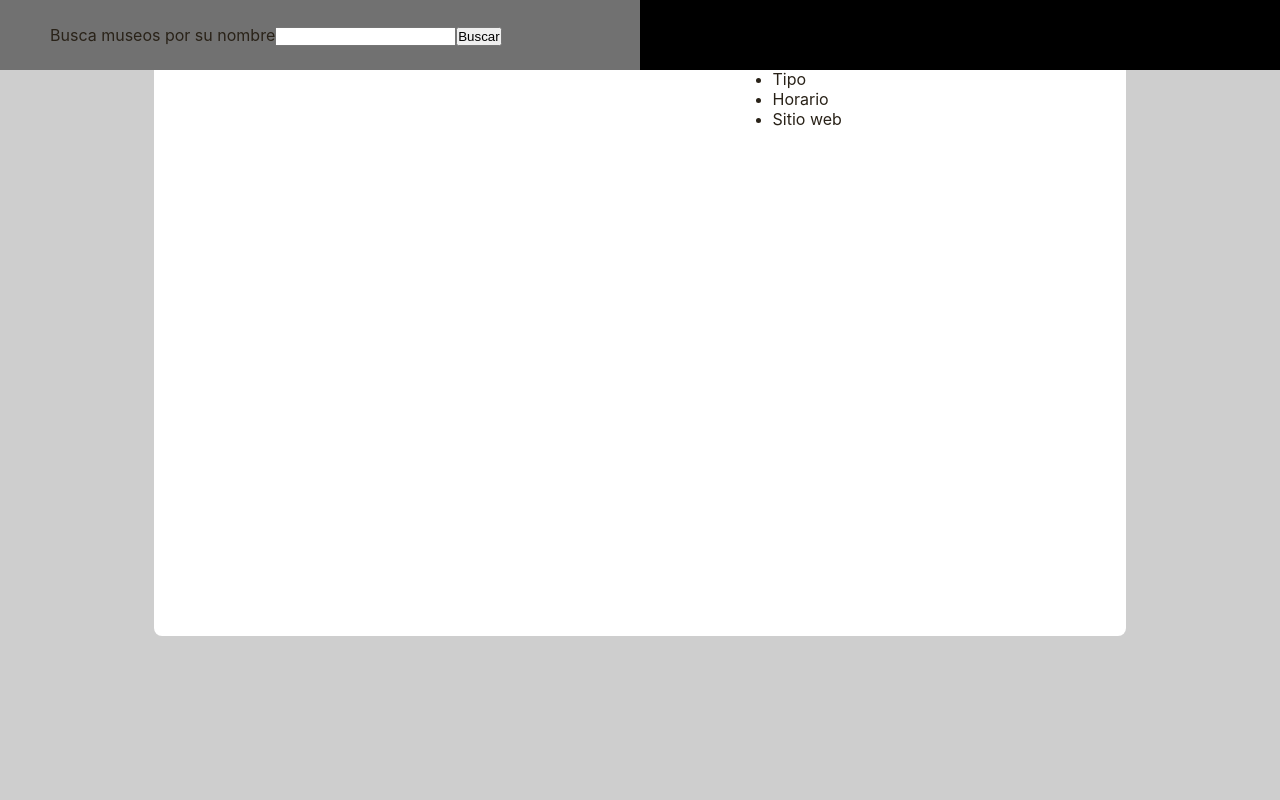
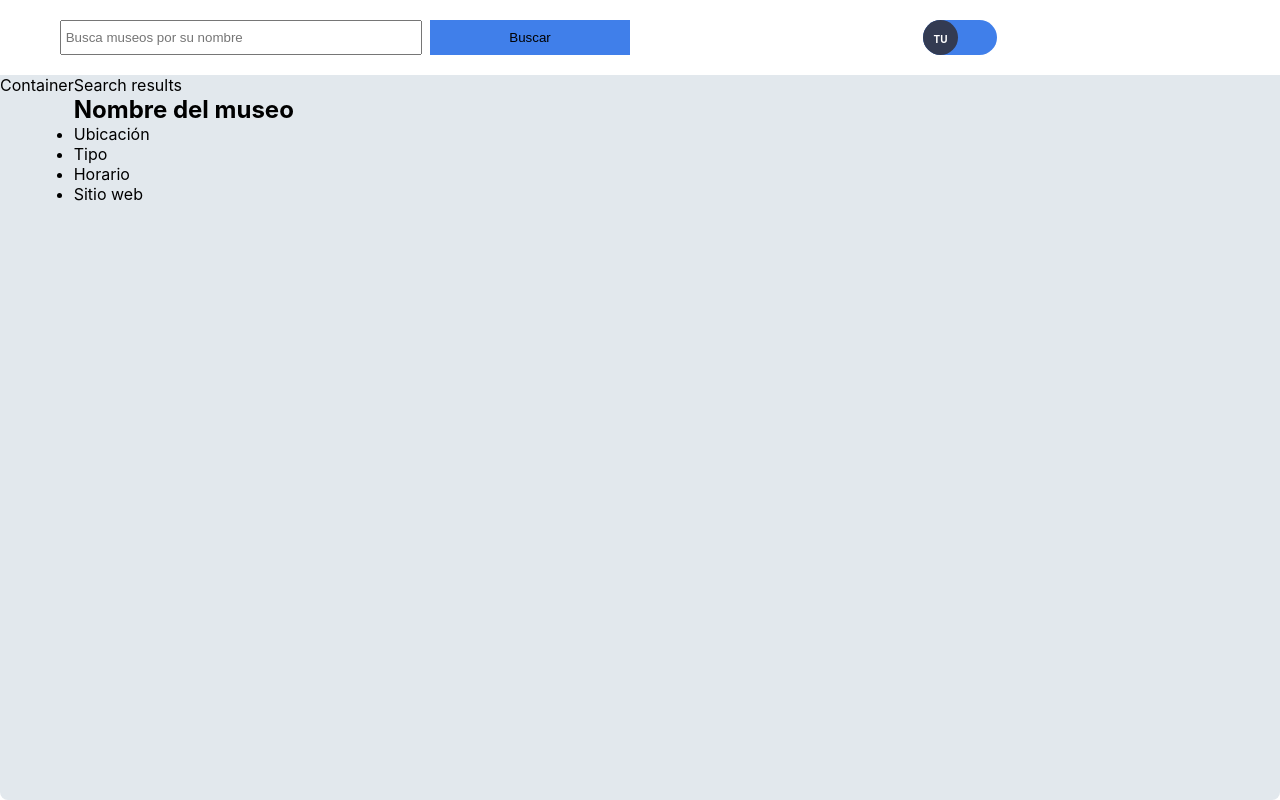
Before and after one commit to pschonffeldt/museos2, a React (Vite) app: page / in a window 1280 px wide. Built offline with nearby package versions, Linux system fonts and the light colour scheme.

Commit message:
Add toggle switch and more styling for topbar

```diff
--- a/src/App.jsx
+++ b/src/App.jsx
@@ -1,16 +1,11 @@
 import Container from "./components/Container";
-import SearchResults from "./components/SearchResults";
-import Sidebar from "./components/Sidebar";
 import Topbar from "./components/Topbar";
 
 function App() {
   return (
     <>
       <Topbar />
-      <Container>
-        <Sidebar />
-        <SearchResults />
-      </Container>
+      <Container />
     </>
   );
 }
--- /dev/null
+++ b/src/components/ActionButtons.tsx
@@ -0,0 +1,11 @@
+export default function ActionButtons() {
+  return (
+    <div className="action-bar-container">
+      <div className="button r" id="button-3">
+        <input type="checkbox" className="checkbox" />
+        <div className="knobs"></div>
+        <div className="layer"></div>
+      </div>
+    </div>
+  );
+}
--- a/src/components/SearchBar.tsx
+++ b/src/components/SearchBar.tsx
@@ -1,13 +1,14 @@
 export default function SearchBar() {
   return (
-    <div className="search-bar">
-      <form>
-        <label>Busca museos por su nombre</label>
-        <input type="text"></input>
+    <div className="search-bar-container">
+      <form className="search-bar">
+        <input
+          className="search-bar-input"
+          type="text"
+          placeholder=" Busca museos por su nombre"
+        ></input>
+        <button className="search-bar-button">Buscar</button>
       </form>
-      <div className="button">
-        <button>Buscar</button>
-      </div>
     </div>
   );
 }
--- a/src/components/Topbar.jsx
+++ b/src/components/Topbar.jsx
@@ -1,9 +1,17 @@
+import ActionButtons from "./ActionButtons";
 import SearchBar from "./SearchBar";
 
 export default function Topbar() {
   return (
     <header className="top-bar">
       <SearchBar />
+      <ActionButtons />
+      {/* Action bar // El action bar debería otorgar un par de acciones extras
+      como por ejemplo compartir (en el caso de haber un museo cargado, comparte
+      ese museo, en el caso de no tener nada cargado, comparte la app misma).
+      Eventualmente podría también tener un switch para cambiar entre light y
+      dark mode. Podría también tener un boton con forma de sobre y que permita
+      a los usuarios suscribirse a nuestro newsletter. */}
     </header>
   );
 }
--- a/src/index.css
+++ b/src/index.css
@@ -12,9 +12,9 @@ textarea {
 
 body {
   font-family: "Inter", sans-serif;
-  background-color: #cecece;
+  /* background-color: #ffffff; */
   overflow: hidden;
-  color: #292218;
+  /* color: #292218; */
 }
 
 #root {
@@ -23,34 +23,44 @@ body {
   justify-content: start;
   align-items: center;
   height: 100vh;
+
+  /* colors */
+  --color-white: #ffffff;
+  --color-lightgray: #f7f8fb;
+  --color-gray: #e2e8ed;
+  --color-darkgray: #6c757d;
+  --color-darkestgray: #485056;
+  --color-darkblue: #283042;
+  --color-middarkblue: #333b52;
+  --color-lightblue: #407fea;
+  --color-green: #e1f3e7;
+  --color-darkgreen: #4abf73;
+  --color-red: #fae1e0;
+  --color-darkred: #d8534e;
 }
 
 main {
-  width: 972px;
-  height: 636px;
-  background-color: #fff;
+  width: 100%;
+  height: 100%;
   border-radius: 8px;
   overflow: hidden;
-  display: grid;
-  grid-template-columns: 7fr 4fr;
-  grid-template-rows: 59px 1fr;
+  display: flex;
+  padding-top: 75px;
 }
 
 .top-bar {
   width: 100%;
-  height: 70px;
+  height: 75px;
   position: fixed;
-  background-color: #000000;
+  background-color: var(--color-white);
   display: flex;
   flex-direction: row;
   justify-content: flex-start;
 }
 
-.search-bar {
+.search-bar-container {
   width: 50%;
-  height: 70px;
-  position: fixed;
-  background-color: #717171;
+  height: 75px;
   display: flex;
   flex-direction: row;
   justify-content: flex-start;
@@ -58,8 +68,123 @@ main {
   padding-left: 50px;
 }
 
+.search-bar {
+  display: flex;
+  align-items: center;
+  width: 600px;
+  padding: 0 10px;
+  box-sizing: border-box;
+  /* border: 1px dashed rgb(0, 255, 0); */
+}
+
+.search-bar-input {
+  flex: 1; /* take up available space */
+  height: 35px;
+  /* border: 1px dashed rgb(0, 4, 255); */
+}
+
+.search-bar-button {
+  margin-left: 8px; /* space between input & button */
+  height: 35px;
+  width: 200px;
+  background-color: var(--color-lightblue);
+  border: none;
+}
+
+.action-bar-container {
+  width: 50%;
+  height: 75px;
+  /* border: dashed rgb(0, 119, 255); */
+  display: flex;
+  justify-content: end; /* center horizontally */
+  align-items: center; /* center vertically */
+  /* padding-left: 0; remove left padding if you want true centering */
+}
+
+.container {
+  background-color: var(--color-gray);
+}
+
+/* Toggle switch */
+
+.button-cover,
+.knobs,
+.layer {
+  position: absolute;
+  top: 0;
+  right: 0;
+  bottom: 0;
+  left: 0;
+}
+
 .button {
-  width: fit-content;
-  height: fit-content;
   position: relative;
+  width: 74px;
+  height: 35px;
+  margin: 0px auto 0 auto;
+  overflow: hidden;
 }
+
+.button.r .layer {
+  border-radius: 100px;
+  justify-content: end; /* center horizontally */
+}
+
+.checkbox {
+  position: relative;
+  width: 100%;
+  height: 100%;
+  padding: 0;
+  margin: 0;
+  opacity: 0;
+  cursor: pointer;
+  z-index: 3;
+}
+
+.knobs {
+  z-index: 2;
+}
+
+.layer {
+  width: 100%;
+  background-color: var(--color-lightblue);
+  transition: 0.3s ease all;
+  z-index: 1;
+}
+
+#button-3 .knobs:before {
+  content: "TU";
+  position: absolute;
+  top: 0px;
+  left: 0px;
+  width: 35px;
+  height: 35px;
+  color: #fff;
+  font-size: 10px;
+  font-weight: bold;
+  text-align: center;
+  line-height: 1;
+  padding: 14px 4px;
+  background-color: var(--color-middarkblue);
+  border-radius: 50%;
+  transition: 0.3s ease all, left 0.3s cubic-bezier(0.18, 0.89, 0.35, 1.15);
+}
+
+#button-3 .checkbox:active + .knobs:before {
+  width: 46px;
+  border-radius: 100px;
+}
+
+#button-3 .checkbox:checked:active + .knobs:before {
+  margin-left: -26px;
+}
+
+#button-3 .checkbox:checked + .knobs:before {
+  content: "LA";
+  left: 38px;
+  background-color: var(--color-darkred);
+}
+
+#button-3 .checkbox:checked ~ .layer {
+  background-color: var(--color-red);
+}
```
Also changed, not shown: src/components/Button.tsx (deleted, +0 -7 lines).
